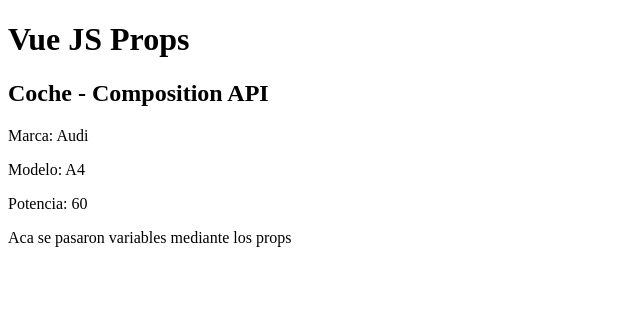
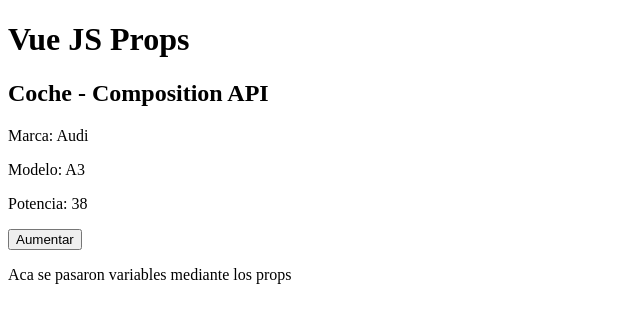
Before and after one commit to Pheobhe/ProyVue, a Vue app: page / in a window 1280 px wide. Shown: the top 322 px of the page, without its empty margins (0-640 px from the left). Built offline with nearby package versions, Linux system fonts and the light colour scheme.

Commit message:
props y uso de funciones

```diff
--- a/src/App.vue
+++ b/src/App.vue
@@ -2,12 +2,13 @@
     <div>
         <h1> Vue JS Props </h1>
 
-        <CarProps :brand="brand"/>
+        <CarProps :power="power" :brand="brand" :model="model" :upPower="upPower" />
        <p>Aca se pasaron variables mediante los props</p>
     </div>
 
 </template>
 <script>
+import {ref} from "vue";
 import CarProps from "./components/CarProps"
 
 export default {
@@ -18,12 +19,19 @@ export default {
    setup(){
 
     let brand = "Audi";
-    let model = "A4";
-    let power = 30;
+    let model = "A3";
+    let power = ref(38);
+
+const upPower =() => {
+    console.log("Aumentar power ...");
+    power.value++;
+}
+;
     return{
         brand,
         model,
         power,
+        upPower,
     };
    },
 
--- a/src/components/CarProps.vue
+++ b/src/components/CarProps.vue
@@ -4,7 +4,8 @@
       <p>Marca:    {{ brand }}</p>
       <p>Modelo:   {{ model }}</p>
       <p>Potencia: {{ power }} </p>
-
+   <!-- <button @click="testPower">Aumentar</button> -->
+    <button @click="upPower">Aumentar</button>
   </template>
 
   <script>
@@ -23,19 +24,23 @@
             type:Number,
             default: 60,
         },
+
+        upPower: Function,
     },
 
   setup(props) {
-    //const brand ="Audi";
-    //const model = "A4";
-  //console.log(props);
-//   return{
-//       brand,
-//       model,
 
-//     };
-  },
-  };
+//     console.log(props);
+//     const testPower =() =>{
+//         props.upPower();
+//     }
+//    return{
+//     testPower,
+//    }
+    }
+  }
+
+
   </script>
 
     <style lang="">
```
